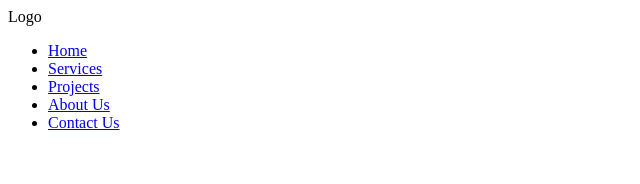
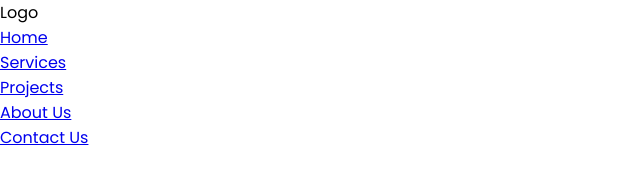
Before and after one commit to wahsandaruwan/neo_space_lab_web_frontend, a plain HTML site: page index.html in a window 1280 px wide. Shown: the whole page, without its empty margins (0-640 px from the left). Drawn offline with Linux system fonts and the light colour scheme.

Commit message:
Added some global styles

```diff
--- a/css/global_styles.css
+++ b/css/global_styles.css
@@ -1,6 +1,29 @@
 /*-----------Fonts-----------*/
-@import url('https://fonts.googleapis.com/css2?family=Poppins:ital,wght@0,100;0,200;0,300;0,400;0,500;0,600;0,700;1,100;1,200;1,300;1,400;1,500;1,600;1,700&display=swap');
+@import url("https://fonts.googleapis.com/css2?family=Poppins:ital,wght@0,100;0,200;0,300;0,400;0,500;0,600;0,700;1,100;1,200;1,300;1,400;1,500;1,600;1,700&display=swap");
 
-body{
-	background: "red";
+/*-----------Variables-----------*/
+:root {
+  --primary_color: #2980b9;
+  --secondary_color: #3498db;
+  --green_color: #27ae60;
+  --red_color: #e74c3c;
+  --dark_color: #2c3e50;
+  --light_color: #ecf0f1;
+  --black_color: #000000;
+  --white_color: #ffffff;
+  --paragraph_font: 1rem;
+  --heading_fonr: 2rem;
 }
+
+/*-----------Reset-----------*/
+* {
+  margin: 0;
+  padding: 0;
+  box-sizing: border-box;
+  font-family: "Poppins", sans-serif;
+}
+
+/*-----------Common-----------*/
+body {
+  background: var(--white_color);
+}
--- a/index.html
+++ b/index.html
@@ -1,11 +1,11 @@
 <!DOCTYPE html>
-<html>
+<html lang="en">
   <head>
-	<meta charset="utf-8">
-	<meta name="viewport" content="width=device-width, initial-scale=1">
+    <meta charset="utf-8" />
+    <meta name="viewport" content="width=device-width, initial-scale=1" />
     <title>Neo Space Laboratory</title>
     <!-- Stylesheet -->
-	<link rel="stylesheet" type="text/css" href="./css/global_styles.css">
+    <link rel="stylesheet" type="text/css" href="./css/global_styles.css" />
   </head>
   <body>
     <!-- Navbar -->
@@ -23,28 +23,18 @@
     </section>
 
     <!-- Hero -->
-	<section id="hero">
-
-	</section>
+    <section id="hero"></section>
 
     <!-- Services -->
-	<section id="services">
-
-	</section>
+    <section id="services"></section>
 
     <!-- Recent Projects -->
-	<section id="recent-projects">
-
-	</section>
+    <section id="recent-projects"></section>
 
     <!-- Partnerships -->
-	<section id="partnerships">
-
-	</section>
+    <section id="partnerships"></section>
 
     <!-- Footer -->
-	<section id="footer">
-
-	</section>
+    <section id="footer"></section>
   </body>
 </html>
```
Lines whose indentation alone changed are shown as unchanged.
